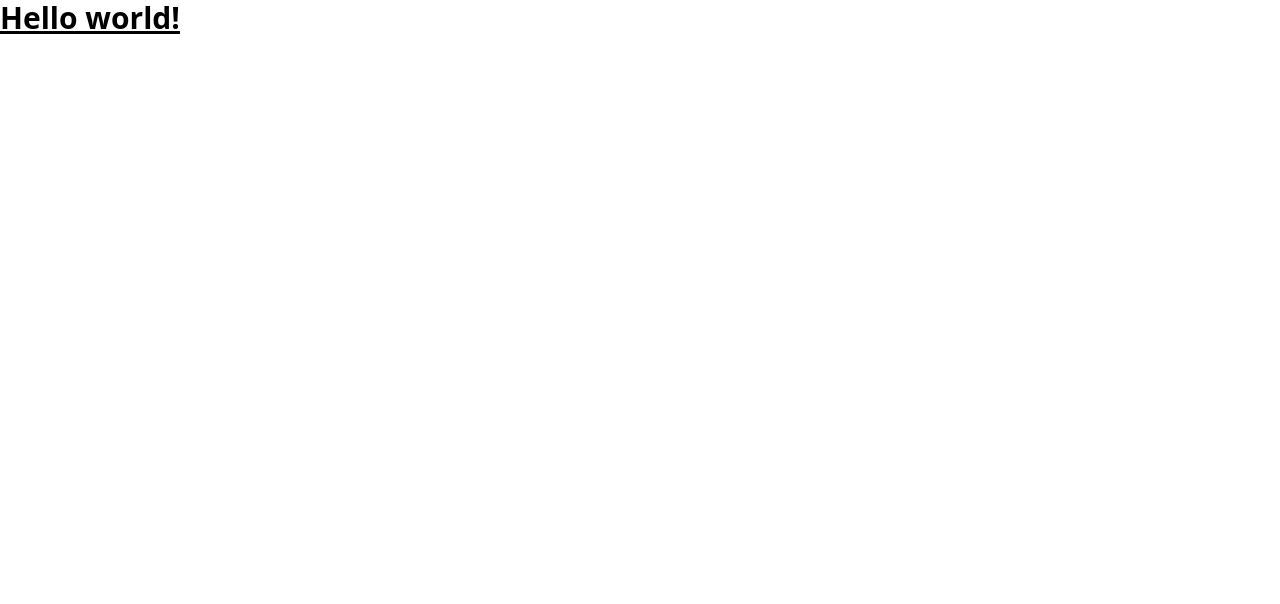
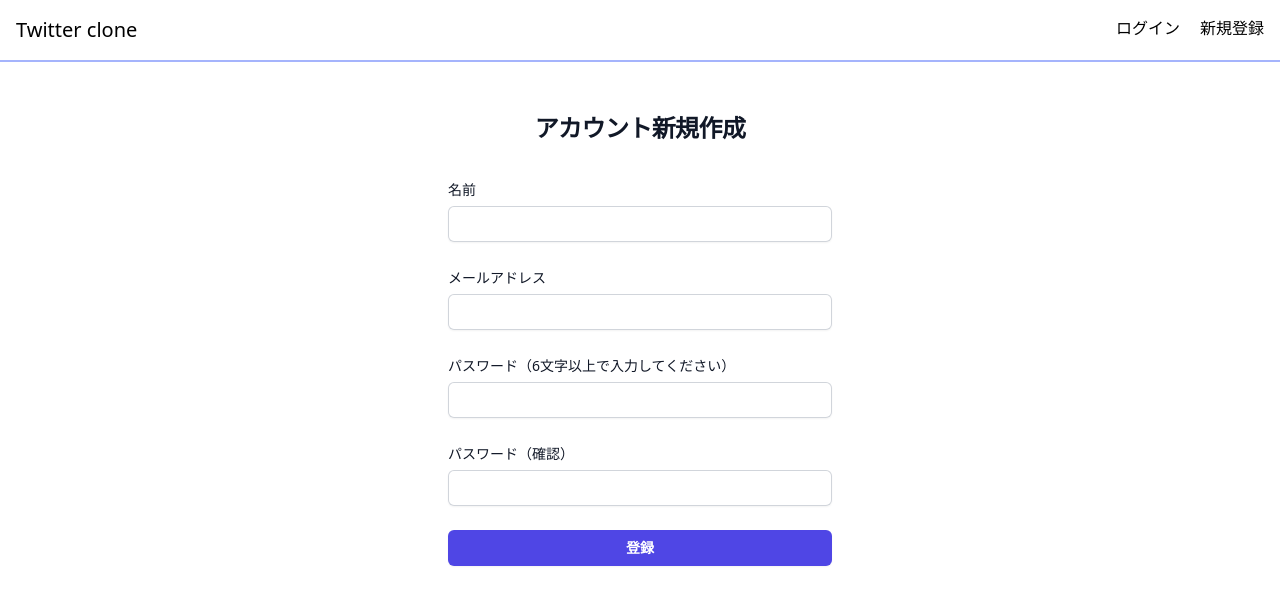
Before and after one commit to yuya024/twitter_react_frontend, a React (Vite) app: page /users in a window 1280 px wide. Shown: the top 604 px of the page. Built offline with nearby package versions, Linux system fonts and the light colour scheme.

Commit message:
新規登録画面の実装

```diff
--- a/package.json
+++ b/package.json
@@ -10,8 +10,10 @@
     "preview": "vite preview"
   },
   "dependencies": {
+    "axios": "^1.6.2",
     "react": "^18.2.0",
-    "react-dom": "^18.2.0"
+    "react-dom": "^18.2.0",
+    "react-router-dom": "^6.21.0"
   },
   "devDependencies": {
     "@types/react": "^18.2.43",
--- a/src/App.jsx
+++ b/src/App.jsx
@@ -1,7 +1,37 @@
+import { BrowserRouter as Router, Link, Route, Routes } from "react-router-dom";
 import "./App.css";
 
+import { Signup } from "./components/pages/signup";
+import { EmailConfirm } from "./components/pages/EmailConfirm";
+import { Top } from "./components/pages/Top";
+
 function App() {
-  return <h1 className="text-3xl font-bold underline">Hello world!</h1>;
+  return (
+    <Router>
+      <header className="border-b-2 border-indigo-300">
+        <div className="container flex mx-auto p-4">
+          <span className="font-medium text-xl">Twitter clone</span>
+          <nav className="ml-auto">
+            <Link
+              to="/users/sign_in"
+              className="mr-5 hover:text-blue-200 duration-200"
+            >
+              ログイン
+            </Link>
+            <Link to="/users" className="hover:text-blue-200 duration-200">
+              新規登録
+            </Link>
+          </nav>
+        </div>
+      </header>
+
+      <Routes>
+        <Route path="/" element={<Top />} />
+        <Route path="/users" element={<Signup />} />
+        <Route path="/users/email_confirm" element={<EmailConfirm />} />
+      </Routes>
+    </Router>
+  );
 }
 
 export default App;
--- /dev/null
+++ b/src/common/urls/index.js
@@ -0,0 +1,4 @@
+const DEFAULT_API_LOCALHOST = "http://localhost:3000/api/v1";
+
+export const emailLink = "http://localhost:3000/letter_opener/";
+export const signup = `${DEFAULT_API_LOCALHOST}/users`;
--- /dev/null
+++ b/src/components/features/signup/components/SignupForm.jsx
@@ -0,0 +1,26 @@
+export const SignupForm = (props) => {
+  const { type, value, changeSignupObj, children } = props;
+
+  return (
+    <div>
+      <label
+        htmlFor={type}
+        className="block text-sm font-medium leading-6 text-gray-900"
+      >
+        {children}
+      </label>
+      <div className="mt-1">
+        <input
+          id={type}
+          name={type}
+          type={type === "passwordConfirmation" ? "password" : type}
+          autoComplete={type}
+          required
+          value={value}
+          onChange={(e) => changeSignupObj(e)}
+          className="block w-full rounded-md border-0 p-1.5 text-gray-900 shadow-sm ring-1 ring-inset ring-gray-300 placeholder:text-gray-400 focus:ring-2 focus:ring-inset focus:ring-indigo-600 sm:text-sm sm:leading-6"
+        />
+      </div>
+    </div>
+  );
+};
--- /dev/null
+++ b/src/components/features/signup/hooks/useSignup.js
@@ -0,0 +1,22 @@
+import axios from "axios";
+import { signup } from "../../../../common/urls";
+
+export const useSignup = () => {
+  const postSignup = (params) => {
+    return axios
+      .post(signup, {
+        name: params.name,
+        email: params.email,
+        password: params.password,
+        password_confirmation: params.passwordConfirmation,
+        confirm_success_url: "http://localhost:3001/",
+      })
+      .then((res) => {
+        return res.data;
+      })
+      .catch((e) => {
+        return e;
+      });
+  };
+  return { postSignup };
+};
--- /dev/null
+++ b/src/components/pages/EmailConfirm.jsx
@@ -0,0 +1,16 @@
+import { emailLink } from "../../common/urls";
+
+export const EmailConfirm = () => {
+  return (
+    <main className="grid min-h-full place-items-center bg-white px-6 py-24 sm:py-32 lg:px-8">
+      <div className="text-center">
+        <h1 className="my-4 text-3xl font-bold tracking-tight text-gray-900 sm:text-3xl">
+          認証メールを送信しました。
+        </h1>
+        <a href={emailLink} className="text-sm font-semibold text-blue-900">
+          こちらからご確認ください<span aria-hidden="true">&rarr;</span>
+        </a>
+      </div>
+    </main>
+  );
+};
--- /dev/null
+++ b/src/components/pages/Signup.jsx
@@ -0,0 +1,95 @@
+import { useState } from "react";
+import { useNavigate } from "react-router-dom";
+
+import { SignupForm } from "../features/signup/components/signupForm";
+import { useSignup } from "../features/signup/hooks/useSignup";
+
+export const Signup = () => {
+  const initailSignupObj = {
+    name: "",
+    email: "",
+    password: "",
+    passwordConfirmation: "",
+  };
+  const [signupObj, setSigunpObj] = useState(initailSignupObj);
+  const [validationError, setValidationError] = useState(false);
+  const { postSignup } = useSignup();
+  const navigate = useNavigate();
+
+  const changeSignupObj = (e) => {
+    const { name, value } = e.target;
+    setSigunpObj({
+      ...signupObj,
+      [name]: value,
+    });
+  };
+
+  const onClickSubmit = (e) => {
+    e.preventDefault();
+    postSignup(signupObj).then((data) => {
+      if (data.status === "success") {
+        navigate("/users/email_confirm");
+      } else {
+        setValidationError(true);
+      }
+    });
+  };
+
+  return (
+    <div className="flex min-h-full flex-col justify-center px-6 py-2 lg:px-8">
+      <div className="sm:mx-auto sm:w-full sm:max-w-sm">
+        <h2 className="mt-10 text-center text-2xl font-bold leading-9 tracking-tight text-gray-900">
+          アカウント新規作成
+        </h2>
+      </div>
+      {validationError ? (
+        <div className="text-center mt-2 text-red-400 font-bold">
+          再入力してください
+        </div>
+      ) : undefined}
+
+      <div className="mt-8 sm:mx-auto sm:w-full sm:max-w-sm">
+        <form className="space-y-6">
+          <SignupForm
+            type="name"
+            value={signupObj.name}
+            changeSignupObj={changeSignupObj}
+          >
+            名前
+          </SignupForm>
+          <SignupForm
+            type="email"
+            value={signupObj.email}
+            changeSignupObj={changeSignupObj}
+          >
+            メールアドレス
+          </SignupForm>
+          <SignupForm
+            type="password"
+            value={signupObj.password}
+            changeSignupObj={changeSignupObj}
+          >
+            パスワード（6文字以上で入力してください）
+          </SignupForm>
+          <SignupForm
+            type="passwordConfirmation"
+            value={signupObj.passwordConfirmation}
+            changeSignupObj={changeSignupObj}
+          >
+            パスワード（確認）
+          </SignupForm>
+
+          <div>
+            <button
+              type="submit"
+              onClick={(e) => onClickSubmit(e)}
+              className="flex w-full justify-center rounded-md bg-indigo-600 px-3 py-1.5 text-sm font-semibold leading-6 text-white shadow-sm hover:bg-indigo-500 focus-visible:outline focus-visible:outline-2 focus-visible:outline-offset-2 focus-visible:outline-indigo-600"
+            >
+              登録
+            </button>
+          </div>
+        </form>
+      </div>
+    </div>
+  );
+};
--- /dev/null
+++ b/src/components/pages/Top.jsx
@@ -0,0 +1,9 @@
+export const Top = () => {
+  return (
+    <div className="flex justify-center h-96 w-screen items-center">
+      <p className="text-center font-bold text-2xl">
+        アカウントを作成して始めよう！
+      </p>
+    </div>
+  );
+};
```
Also changed, not shown: 1 other file (tests, documents, lock files or other folders).
